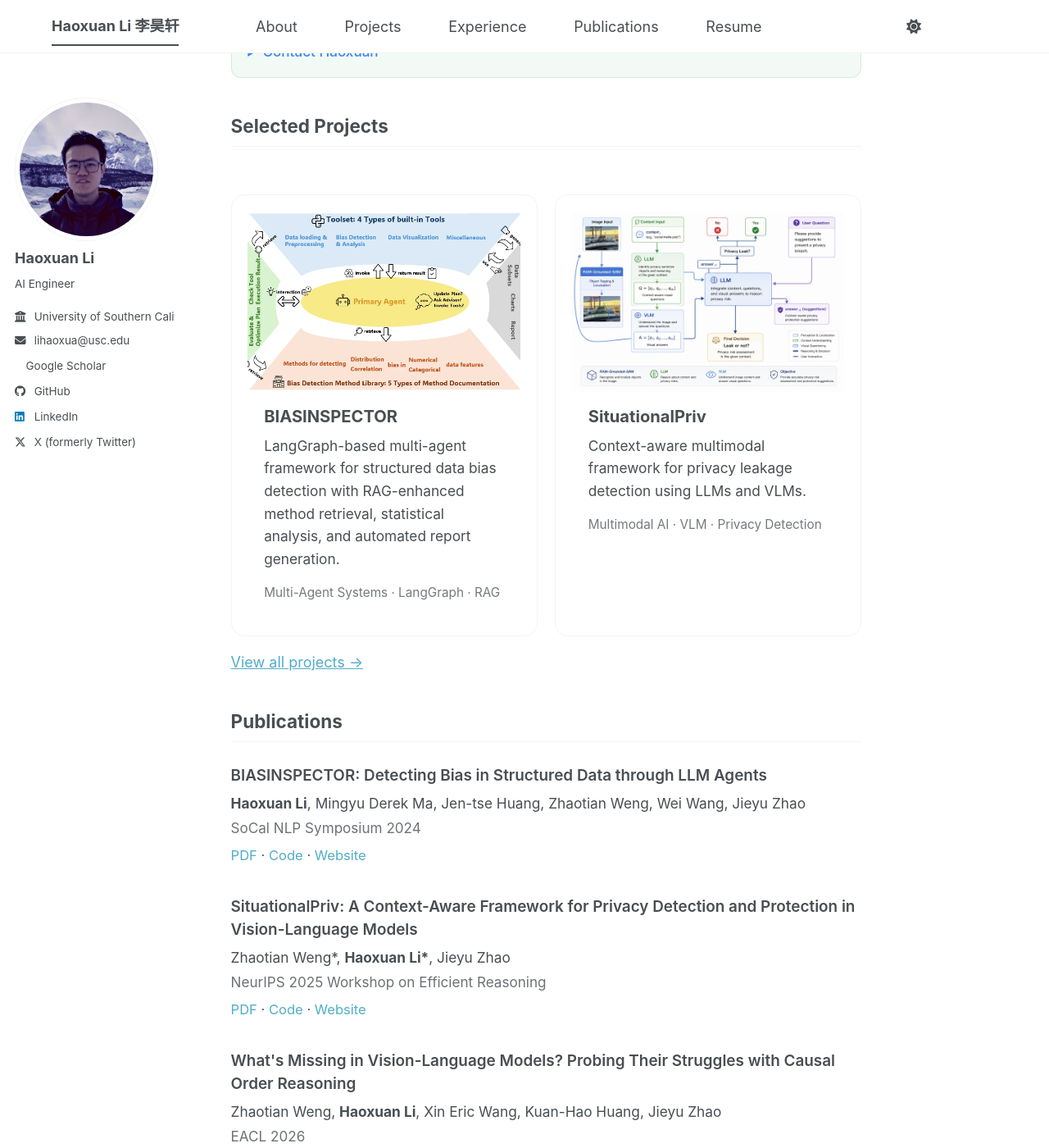
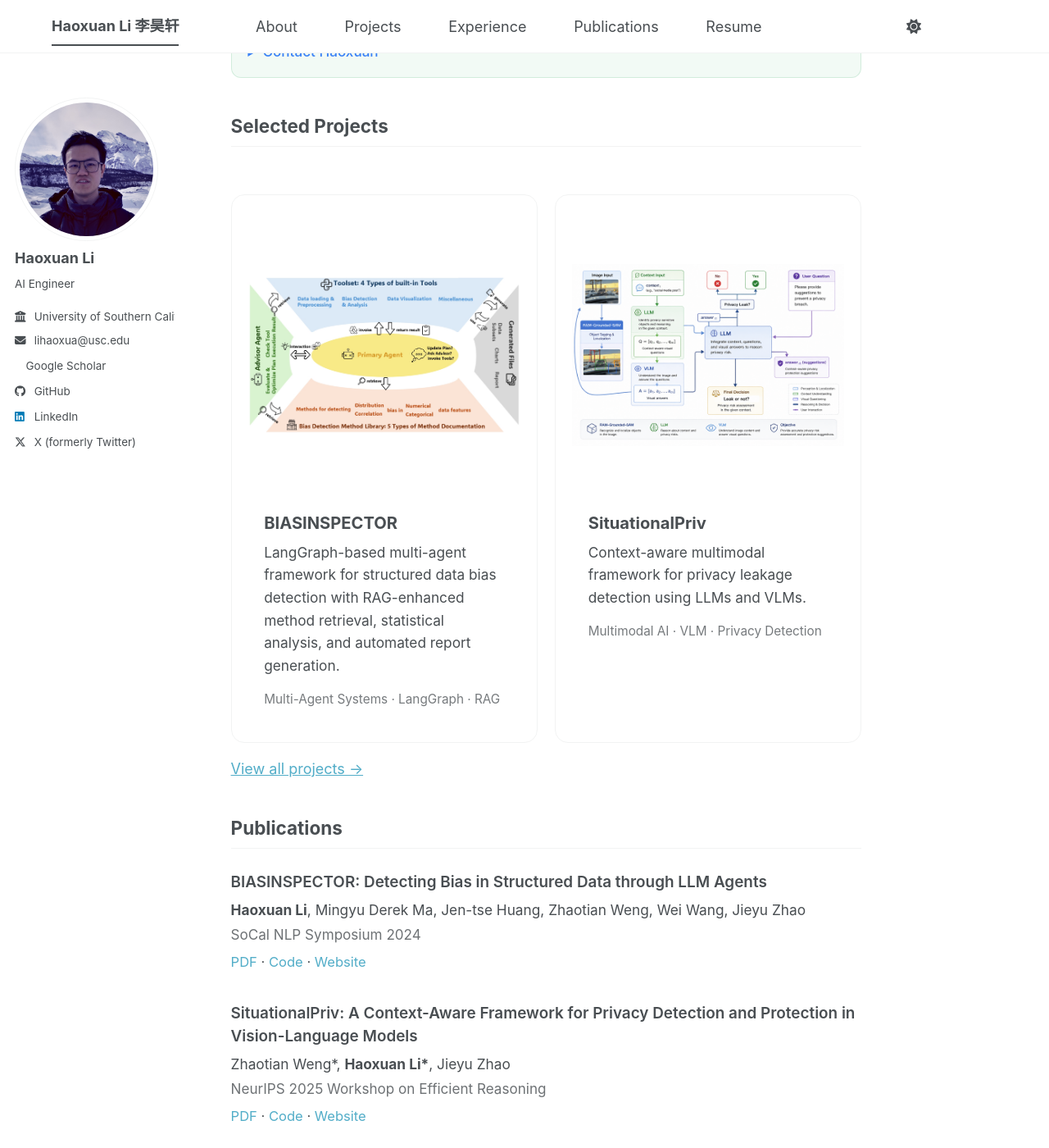
Before and after one commit to HauxLee/hauxlee.github.io, a Jekyll site: the page built from _pages/about.md, in a window 1280 px wide and 1400 px high, scrolled down 434 px. Shown: the whole window at 82% size. Built offline with Jekyll 4.4.1, drawn with Linux system fonts in a browser that asks for light colours; a script bundle is joined from its source files by our own code; library files that are not in the unit come from our copies; a style sheet for code colours, icons or effects is not loaded.

Commit message:
update project images

```diff
--- a/assets/css/main.scss
+++ b/assets/css/main.scss
@@ -525,14 +525,21 @@ a:active {
 
 .project-card img {
   width: 100%;
-  height: 220px;
+  height: 350px;
 
-  object-fit: cover;
+  object-fit: contain;
+  object-position: center;
 
   display: block;
 
+  background: #fff;
+
   transition: none !important;
   transform: none !important;
+}
+
+html[data-theme="dark"] .project-card img {
+  background: rgba(255,255,255,0.04);
 }
 
 .project-info {
```
